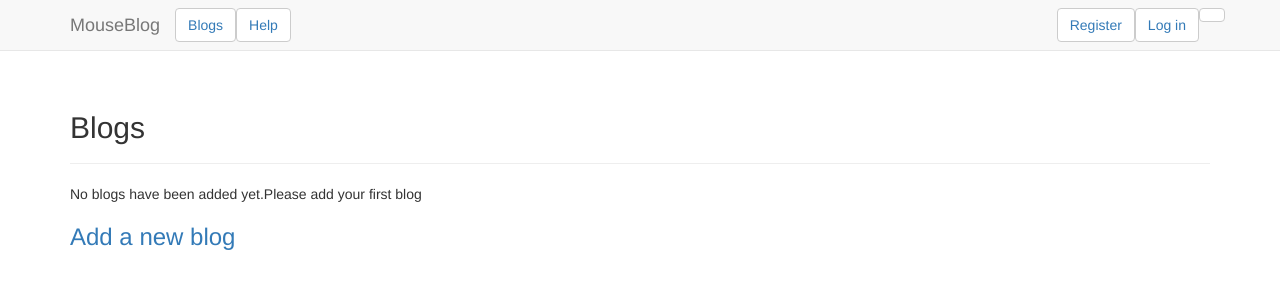
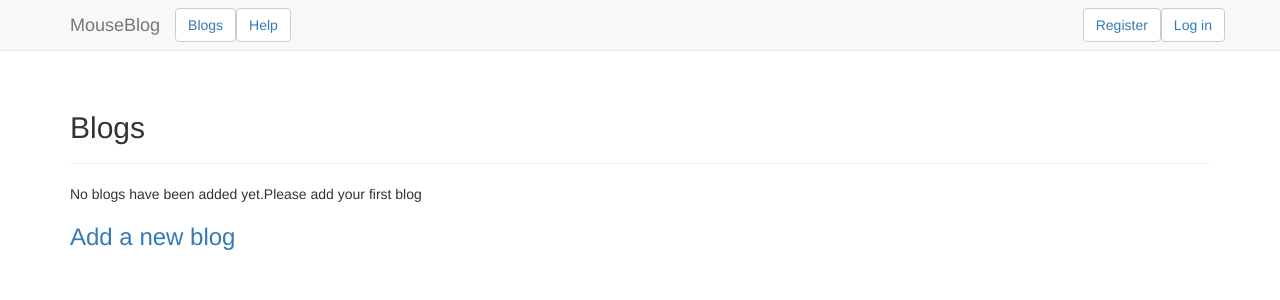
Before and after one commit to angelmouse-max/MouseBlog, a Django app: page /blogs/ in a window 1280 px wide. Shown: the top 300 px of the page. Run offline with Django 3.2, Linux system fonts and the light colour scheme; data that the repository does not hold is empty; some libraries are stand-ins or nearby versions.

Commit message:
new eeeeeeeeeeeeeeeeeeeeeeeeeeeeeerrrrrrror

```diff
--- a/MouseBlogs/templates/MouseBlogs/base.html
+++ b/MouseBlogs/templates/MouseBlogs/base.html
@@ -44,7 +44,6 @@
                     <a href="{% url 'users:register' %}">Register</a></button></li>
                 <li><button type="button" class="btn btn-default navbar-btn">
               <a href="{% url 'users:login' %}">Log in</a></button></li>
-                <li><button type="button" class="btn btn-default navbar-btn">
              {% endif %}
 
           </ul>
```
